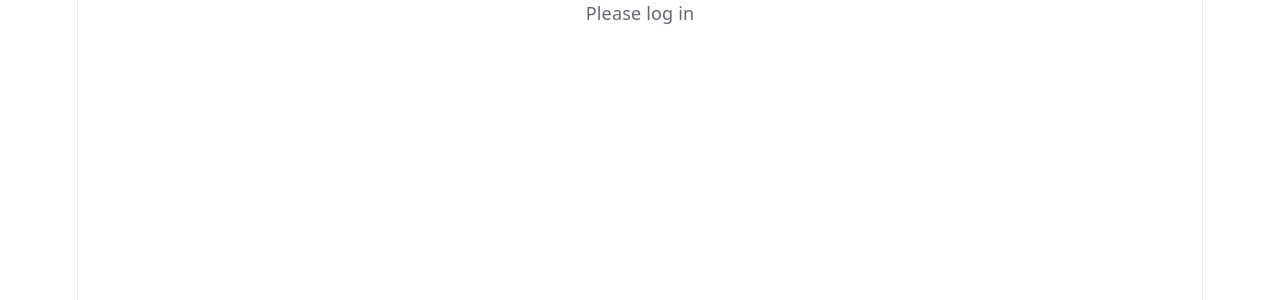
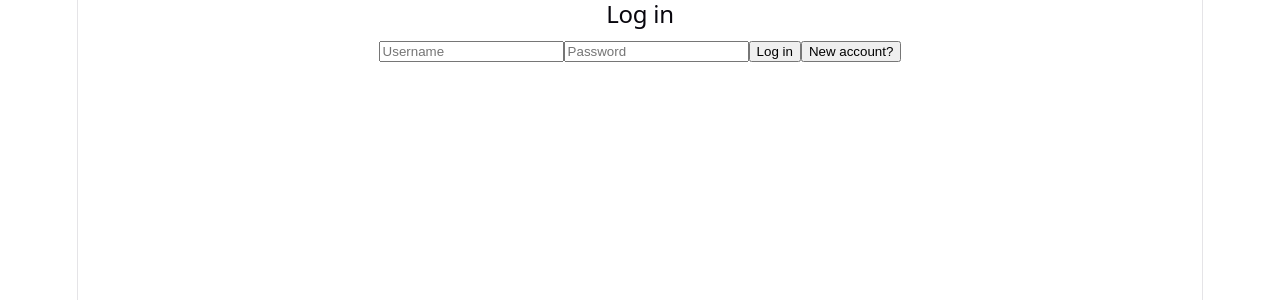
Before and after one commit to SpicyTurk/chore-tracker, a React (Vite) app in the folder client/: page / in a window 1280 px wide. Shown: the top 300 px of the page. Built offline with nearby package versions, Linux system fonts and the light colour scheme; no server answers.

Commit message:
Added a login, signup and logout to React

```diff
--- a/client/src/App.jsx
+++ b/client/src/App.jsx
@@ -1,4 +1,5 @@
 import { useState, useEffect } from 'react';
+import AuthForm from './AuthForm';
 
 const API = "http://localhost:5555";
 
@@ -16,9 +17,19 @@ function App() {
       .catch(() => setLoading(false));
   },  []);
 
-  if (loading) return <p>Checking...</p>;
-  if (!user) return <p>Please log in</p>;
-  return <h1>Welcome, {user.username}!</h1>;
+  function handleLogout() {
+    fetch(`${API}/logout`, { method: "DELETE", credentials: "include" })
+      .then(() => setUser(null));
+  }
+
+if (loading) return <p>Checking...</p>;
+if (!user) return <AuthForm onLogin={setUser} />;
+  return (
+    <div>
+      <h1>Welcome, {user.username}!</h1>
+      <button onClick={handleLogout}>Log out</button>
+    </div>
+  );
 }
 
 export default App;
--- /dev/null
+++ b/client/src/AuthForm.jsx
@@ -0,0 +1,55 @@
+import { useState } from "react";
+
+const API = "http://localhost:5555";
+
+function AuthForm({ onLogin }) {
+    const [mode, setMode] = useState("login");
+    const [username, setUsername] = useState("");
+    const [password, setPassword] = useState("");
+    const [error, setError] = useState("");
+
+    async function handleSubmit(e) {
+        e.preventDefault();
+        setError("");
+        try{
+            const res = await fetch(`${API}/${mode}`, {
+                method: "POST",
+                credentials: "include",
+                headers: { "Content-Type": "application/json" },
+                body: JSON.stringify({ username, password }),
+            });
+            const data = await res.json();
+            if (res.ok) {
+                onLogin(data);
+            } else{
+              setError(data.error);
+            }
+        } catch {
+          setError("Could not reach the server");
+        }
+    }
+
+    return (
+        <form onSubmit={handleSubmit}>
+            <h2>{mode === "login" ? "Log in" : "Sign up"}</h2>
+            <input
+                value={username}
+                onChange={(e) => setUsername(e.target.value)}
+                placeholder="Username"
+            />
+            <input
+                type="password"
+                value={password}
+                onChange={(e) => setPassword(e.target.value)}
+                placeholder="Password"
+            />
+            <button type="submit">{mode === "login" ? "Log in" : "Create account"}</button>
+            {error && <p style={{ color: "red" }}>{error}</p>}
+            <button type="button" onClick={() => setMode(mode === "login" ? "signup" : "login")}>
+                {mode === "login" ? "New account?" : "Have an account?"}
+            </button>
+        </form>
+    );
+}
+
+export default AuthForm;
```
